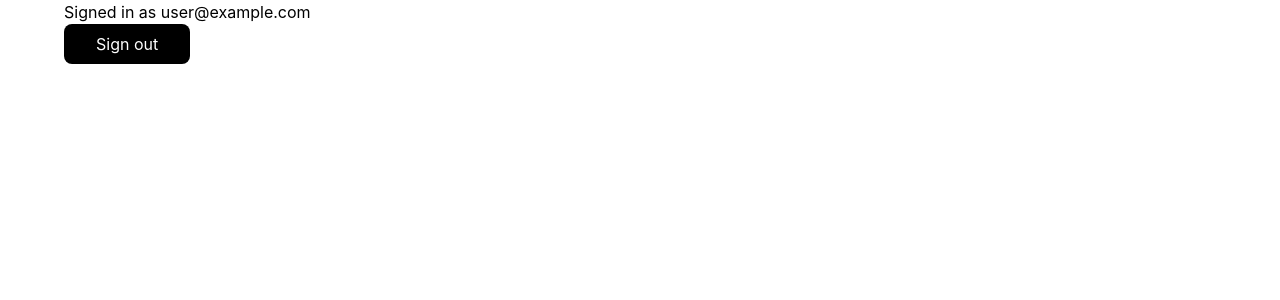
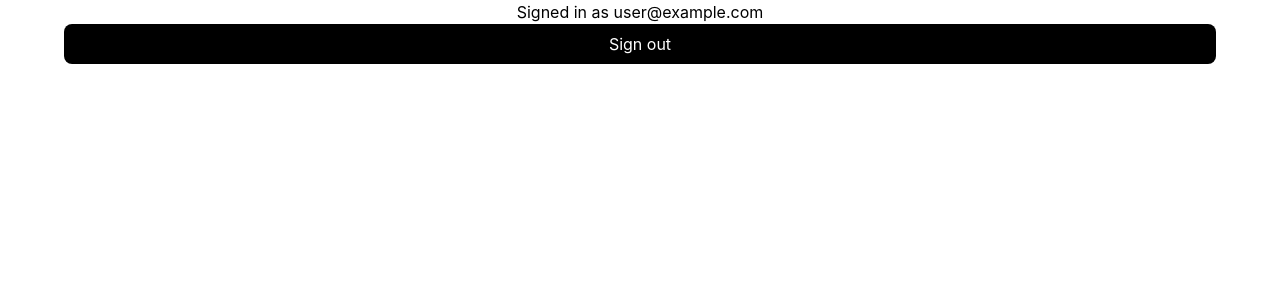
Before and after one commit to MannyGozzi/cybersecurity-sql-injection-demo, a Next.js app: page / in a window 1280 px wide. Shown: the top 300 px of the page. Built offline with nearby package versions, Linux system fonts and the light colour scheme; no server answers; sample sign-in values are in the browser's storage.

Commit message:
Added a couple styles

```diff
--- a/pages/account.tsx
+++ b/pages/account.tsx
@@ -7,6 +7,7 @@ const account = () => {
         return (
             <div>
                 <h1>Welcome, {session.user.name}</h1>
+                <img src={session.user.image} alt="User Image" className='rounded-full'/>
                 <button onClick={()=>signOut()}>Sign Out</button>
             </div>
         );
@@ -31,6 +32,7 @@ export const getServerSideProps = async (context) => {
             },
         };
     }
+
     return {
         props: { session },
     };
--- a/pages/index.js
+++ b/pages/index.tsx
@@ -3,13 +3,13 @@ import { useSession, signIn, signOut } from "next-auth/react"
 export default function Component() {
   const { data: session } = useSession()
   if(session) {
-    return <>
+    return <div className='flex justify-center flex-col text-center'>
       Signed in as {session.user.email} <br/>
       <button onClick={() => signOut()}>Sign out</button>
-    </>
+    </div>
   }
-  return <>
+  return <div className='w-full flex justify-center flex-col text-center'>
     Not signed in <br/>
     <button onClick={() => signIn()}>Sign in</button>
-  </>
+  </div>
 }
--- a/pages/login.tsx
+++ b/pages/login.tsx
@@ -3,7 +3,7 @@ import {useSession, signIn, signOut} from 'next-auth/react';
 
 const login = () => {
     const {data: session} = useSession();
-    console.log(session);
+    // console.log(session);
     if (session) {
         return (
             <div>
--- a/tsconfig.json
+++ b/tsconfig.json
@@ -15,6 +15,6 @@
     "jsx": "preserve",
     "incremental": true
   },
-  "include": ["next-env.d.ts", "**/*.ts", "**/*.tsx"],
+  "include": ["next-env.d.ts", "**/*.ts", "**/*.tsx", "pages/index.tsx"],
   "exclude": ["node_modules"]
 }
```
